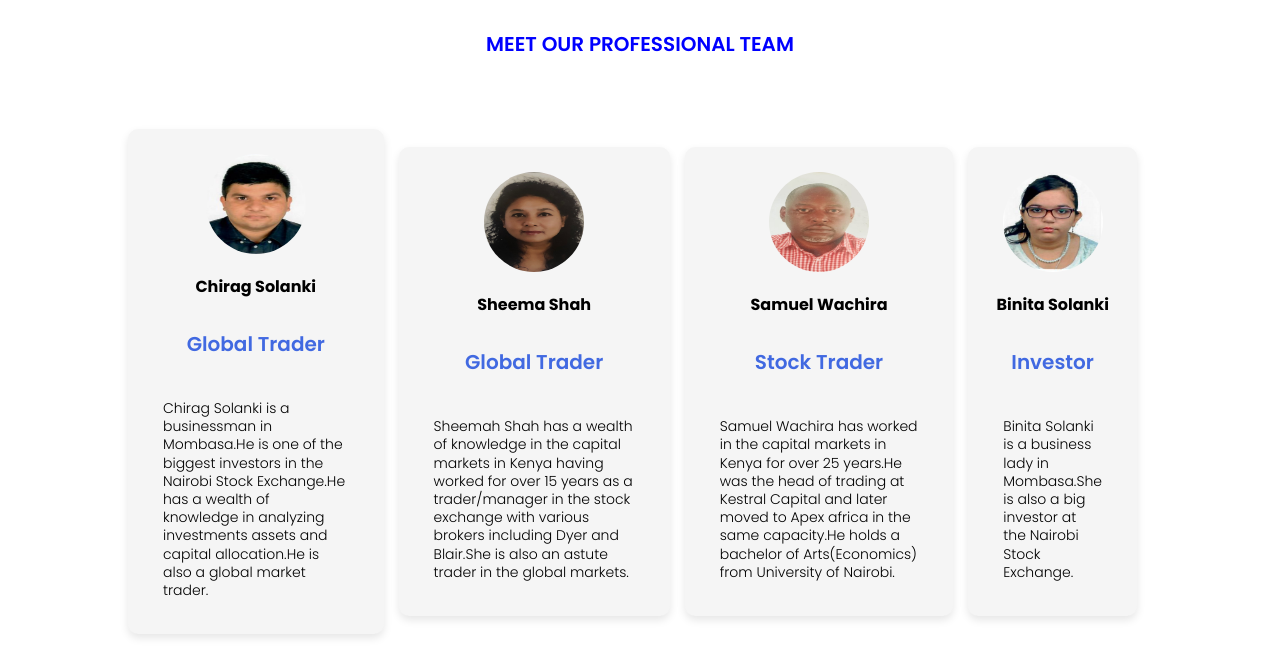
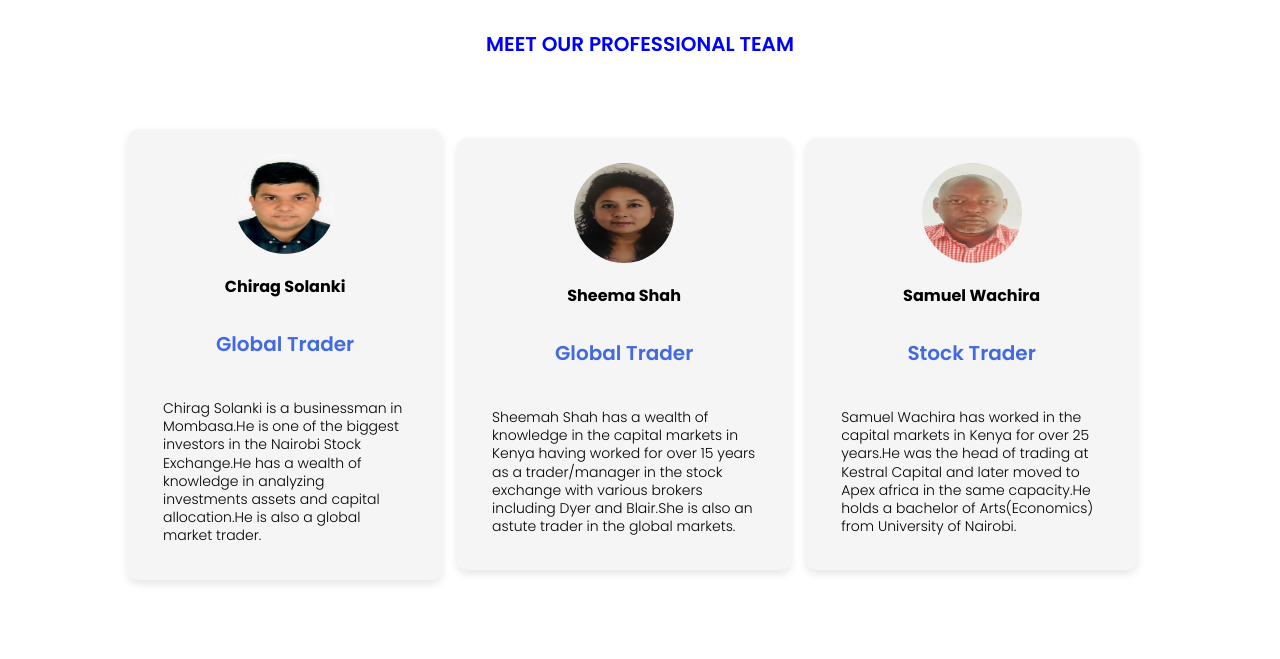
Before and after one commit to Lynnkariuki17/Semi-Final-Encap, a plain HTML site: page team.html in a window 1280 px wide. Shown: the part 71-730 px from the top of the page. Drawn offline with Linux system fonts and the light colour scheme.

Commit message:
Update team.html

```diff
--- a/team.html
+++ b/team.html
@@ -74,18 +74,7 @@
             </div>
         </div>
 
-        <div class="profile-card">
 
-            <div class="profile-image">
-                <img src="images/Binita.jpg">
-            </div>
-            <div class="profile-info">
-                <h2>Binita Solanki</h2>
-                <h3>Investor</h3>
-                <p>Binita Solanki is a business lady in Mombasa.She is also a big investor at the Nairobi Stock Exchange.
-                </p>
-            </div>
-        </div>
     </div>
     </section>
 <!-------footer--------->
```
